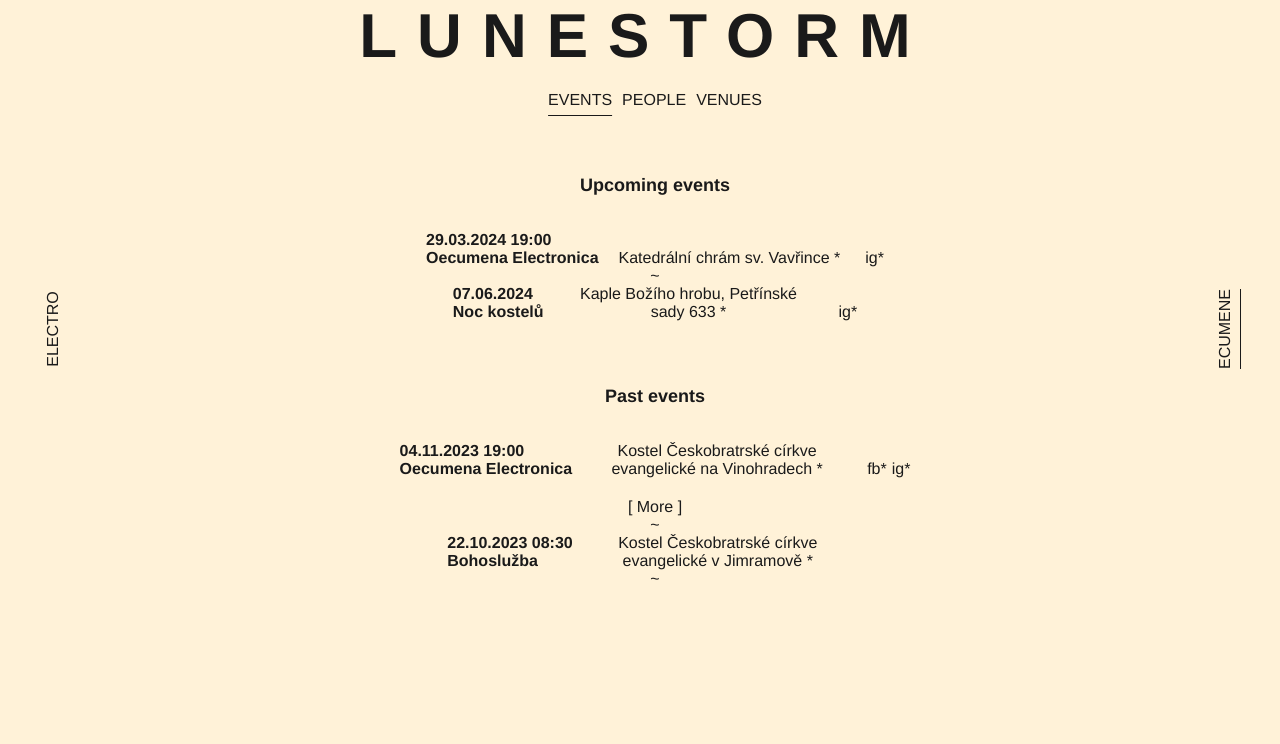
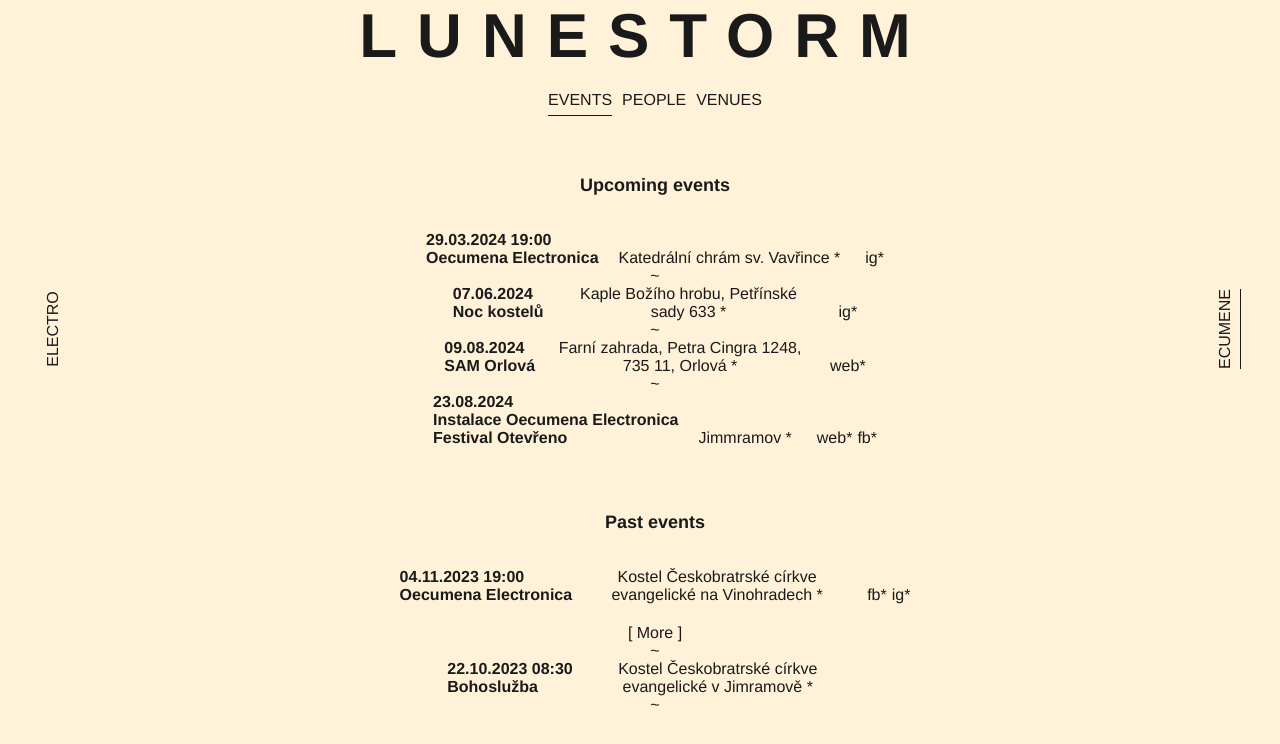
Before and after one commit to Kapicka/lunestorm, a Vue app: page /ecumene/events in a window 1280 px wide. Shown: the top 744 px of the page. Built offline with nearby package versions, Linux system fonts and the light colour scheme.

Commit message:
add events

```diff
--- a/src/store.js
+++ b/src/store.js
@@ -5,6 +5,40 @@ const emitter = new EventEmitter();
 
 
 const events = [
+  {
+    key: "otevreno_2024",
+    type: ["ecumene","electro"],
+    name: "Instalace Oecumena Electronica",
+    secondLineName: "Festival Otevřeno",
+    dateStart: "2024-08-23",
+    dateEnd: "2024-08-25",
+    links: [
+      { name: "web", url: "https://jimramov.klubslunicko.cz"},
+      { name: "fb", url: "https://www.facebook.com/OtevrenoJimramov" }
+    ],
+    place: {
+      name: "Jimmramov",
+      url: "https://mapy.cz/s/dofapekade"
+    },
+    artists: []
+    // description: "Zveme vás na elektro-ekumenu!"
+  },
+  {
+    key: "sam_orlova_2024",
+    type: ["ecumene"],
+    name: "SAM Orlová",
+    dateStart: "2024-08-09",
+    //dateEnd: "2024-06-07",
+    links: [
+      { name: "web", url: "https://www.instagram.com/oecumena.electronica" }
+    ],
+    place: {
+      name: "Farní zahrada, Petra Cingra 1248, 735 11, Orlová",
+      url: "https://mapy.cz/s/ragezokada"
+    },
+    artists: []
+    // description: "Zveme vás na elektro-ekumenu!"
+  },
   {
     key: "velky_patek_2024",
     type: ["electro", "ecumene"],
```
